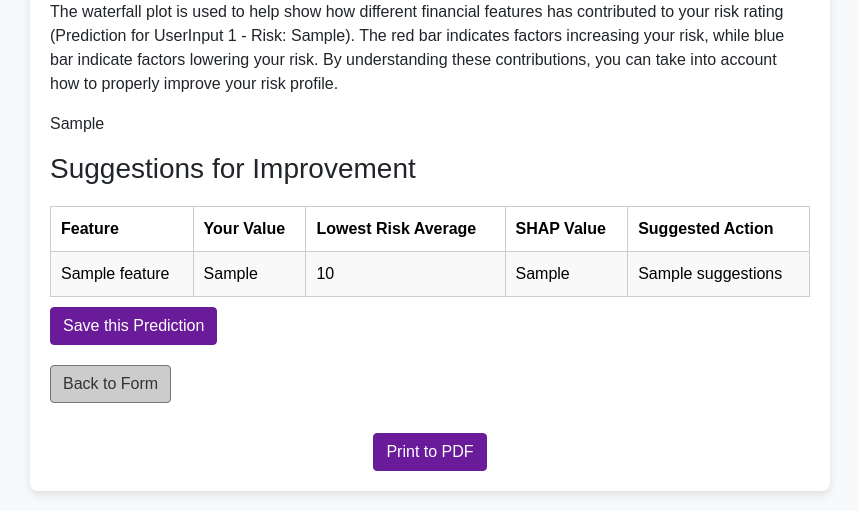
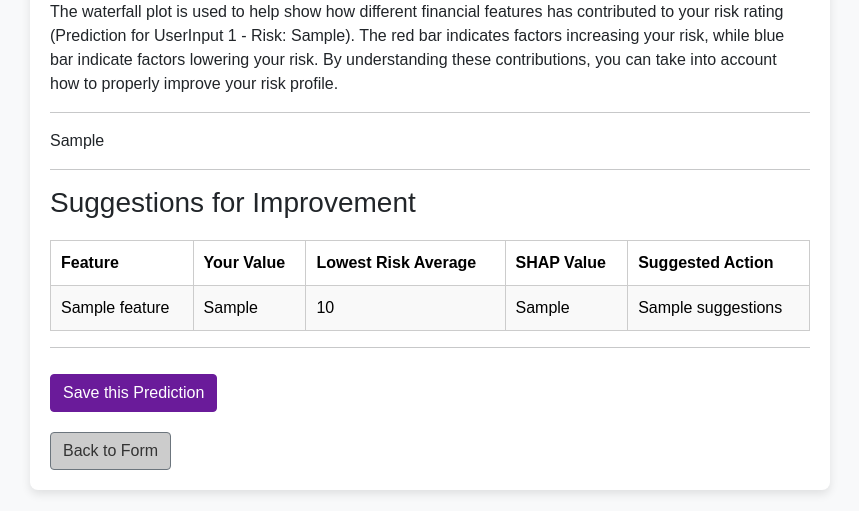
Before and after one commit to notzainn/C300, a Django app: template credit_risk/risk_model/templates/risk_model/show_prediction.html in a window 1280 px wide. Shown: the part 592-1103 px from the top of the page, without its empty margins (210-1069 px from the left). Run offline with Django 5.2, Linux system fonts and the light colour scheme; tables that the repository leaves empty hold one stand-in row (values such as "Sample post"); the template is opened without the code that fills it: values that come from a table or form of the project are taken from there, most other values are stand-ins (such as "Sample title", 1, 10 or a date in 2020); parts of the project's set-up code (start-up, migrations or seed data) failed here and were passed over; some libraries are stand-ins or nearby versions.

Commit message:
Made changes to how individual risk assessment page looks

```diff
--- a/credit_risk/risk_model/templates/risk_model/show_prediction.html
+++ b/credit_risk/risk_model/templates/risk_model/show_prediction.html
@@ -85,8 +85,9 @@
             The red bar indicates factors increasing your risk, while blue bar indicate factors lowering your risk.
             By understanding these contributions, you can take into account how to properly improve your risk profile.
         </p>
-
+        <hr>
         <p>{{ waterfall_explanation|safe }}</p>
+        <hr>
         <h3>Suggestions for Improvement</h3>
         <div class="suggestions">
             {%if recommendations %}
@@ -116,7 +117,7 @@
                 <p>No recommendations available.</p>
             {% endif %}
         </div>
-
+        <hr>
         <!-- Save Prediction Button -->
         <form method="POST" action="{% url 'save_prediction' %}">
             {% csrf_token %}
@@ -128,11 +129,6 @@
         <div class="spacer">
             <a href="{% url 'main_page' %}" class="btn btn-secondary">Back to Form</a>
         </div>
-
-        <!-- Additional Section for Exporting to PDF -->
-        <div class="loading-section">
-            <a href="{% url 'export_to_pdf' %}" class="btn btn-primary">Print to PDF</a>
-        </div>
     </div>
 </body>
 </html>
```
Also changed, not shown: credit_risk/machine_learning/Cleansed Set B Corporate Rating.csv (renamed from Cleansed Set B Corporate Rating.csv).
